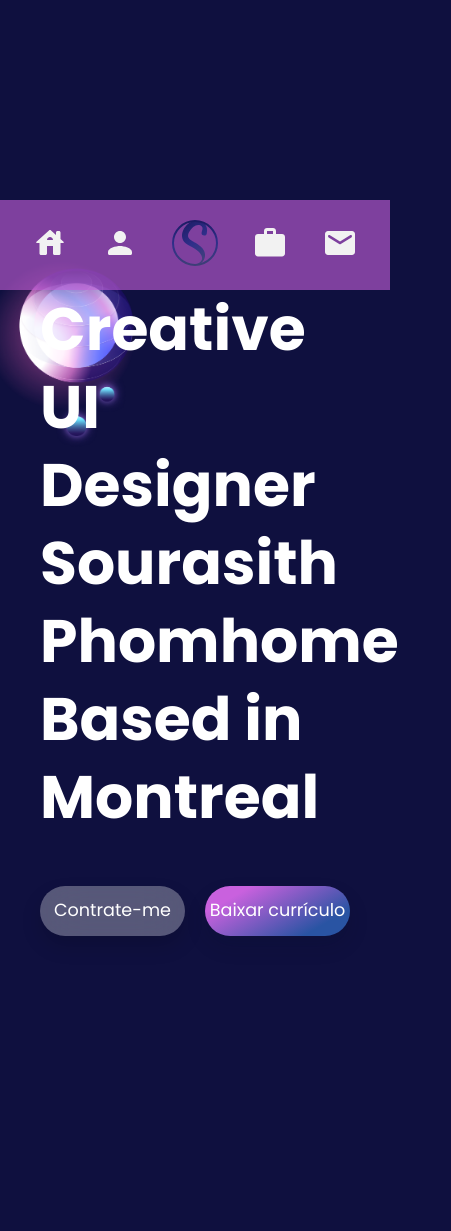
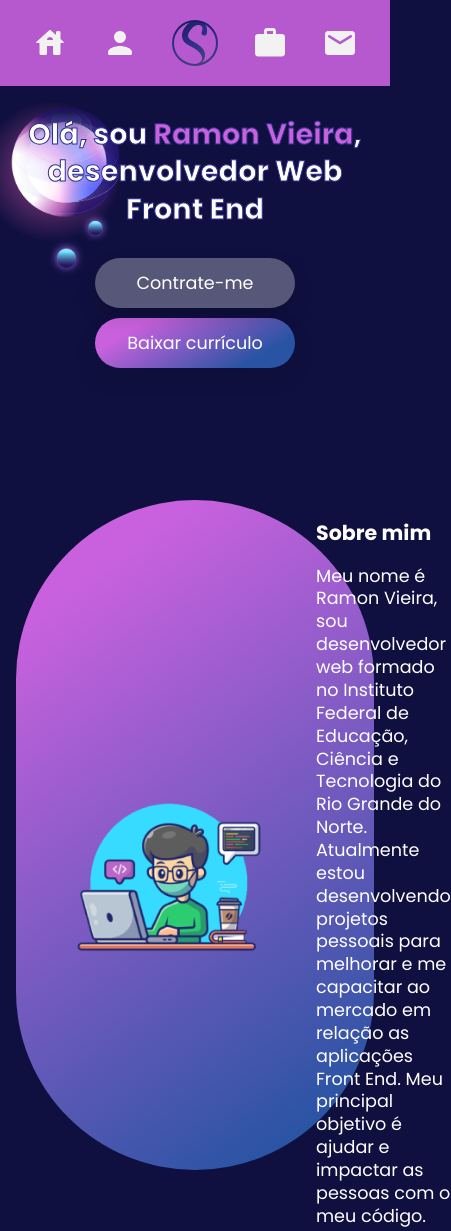
Before and after one commit to RamonSVieira/portfolio, a plain HTML site: page index.html in a window 390 px wide. Shown: the top 1231 px of the page, 451 px wide, since content can reach past the window. Drawn offline with Linux system fonts and the light colour scheme.

Commit message:
seção sobre mim

```diff
--- a/index.html
+++ b/index.html
@@ -58,13 +58,23 @@
 
   <section class="container introduction">
     <div>
-      <h1>Creative UI Designer Sourasith Phomhome Based in Montreal</h1>
+      <h1>Olá, sou <span>Ramon Vieira</span>, desenvolvedor Web Front End </h1>
       <div class="buttons">
         <a class="button b1" href="">Contrate-me</a>
         <a class="button b2" href="">Baixar currículo</a>
       </div>
     </div>
   </section>
+
+  <section class="container about-me">
+    <div class="circle">
+      <img src="./images/avatar-1.png" alt="">
+      <div class="text-circle">
+        <h3>Sobre mim</h3>
+        <p>Meu nome é Ramon Vieira, sou desenvolvedor web formado no Instituto Federal de Educação, Ciência e Tecnologia do Rio Grande do Norte. Atualmente estou desenvolvendo projetos pessoais para melhorar e me capacitar ao mercado em relação as aplicações Front End. Meu principal objetivo é ajudar e impactar as pessoas com o meu código.</p>
+      </div>
+    </div>
+  </section>
 </body>
 
 </html>
--- a/styles/aboutMe.css
+++ b/styles/aboutMe.css
@@ -0,0 +1,14 @@
+.about-me .circle {
+  margin: 0 auto;
+  max-width: 630px;
+  height: 630px;
+  padding: 20px;
+  background: linear-gradient(144.11deg, #c961de 13.74%, #2954a3 90.91%);
+  border-radius: 350px;
+  display: grid;
+  grid-template-columns: 280px 1fr;
+  align-items: center;
+
+  font: 400 1.1rem/1.3 "Poppins", sans-serif;
+  color: var(--color-text1);
+}
--- a/styles/header.css
+++ b/styles/header.css
@@ -13,7 +13,7 @@ header::before {
   background-repeat: no-repeat;
   position: absolute;
   top: 60px;
-  z-index: -2;
+  z-index: -1;
 }
 
 .header.mobile {
@@ -101,8 +101,8 @@ header::before {
 @media (max-width: 500px) {
   header::before {
     width: 150px;
-    left: -14px;
-    top: 60px;
+    height: 180px;
+    left: -20px;
   }
 
   .header.desktop {
@@ -114,8 +114,9 @@ header::before {
   }
 
   .header.mobile ul {
+    position: fixed;
     width: 100%;
-    position: fixed;
+    top: 0px;
     display: flex;
     align-items: center;
     justify-content: center;
@@ -123,6 +124,7 @@ header::before {
     background-color: var(--color-bg-header-mobile);
     padding-top: 20px;
     padding-bottom: 20px;
+    z-index: 1;
   }
 }
 
--- a/styles/introduction.css
+++ b/styles/introduction.css
@@ -1,8 +1,8 @@
-.introduction div {
+.introduction > div {
   max-width: 720px;
 }
 
-.introduction div .buttons {
+.introduction > div .buttons {
   display: flex;
   justify-content: center;
   gap: 20px;
@@ -11,4 +11,33 @@
 .introduction h1 {
   font: 700 3.75rem/1.3 "Poppins", sans-serif;
   color: var(--color-text1);
+  margin-bottom: 60px;
 }
+
+.introduction h1 span {
+  color: var(--color-3);
+}
+
+@media (max-width: 820px) {
+  .introduction h1 {
+    font-size: 2.5rem;
+    text-align: center;
+    margin-bottom: 30px;
+  }
+}
+
+@media (max-width: 500px) {
+  .introduction h1 {
+    margin: auto;
+    margin-bottom: 30px;
+    max-width: 20ch;
+    font-size: 1.8rem;
+    -webkit-text-stroke: 1px #2f2f8a;
+  }
+
+  .introduction > div .buttons {
+    flex-direction: column;
+    align-items: center;
+    gap: 10px;
+  }
+}
--- a/styles/patterns.css
+++ b/styles/patterns.css
@@ -2,21 +2,46 @@ body {
   margin: 0px;
   padding: 0px;
   background-color: var(--color-bg);
-  height: 1900px;
+}
+
+h1,
+h2,
+h3,
+h4,
+h5,
+ul {
+  margin: 0px;
+  padding: 0px;
 }
 
 ul {
   list-style: none;
-  margin: 0px;
-  padding: 0px;
 }
 
 a {
   text-decoration: none;
 }
 
+img {
+  display: block;
+  width: 100%;
+}
+
 .container {
-  margin: 200px auto;
+  margin: 300px auto;
   max-width: 1200px;
-  padding: 40px;
+  padding: 0 40px;
 }
+
+@media (max-width: 800px) {
+  .container {
+    margin: 50px auto;
+  }
+}
+
+@media (max-width: 500px) {
+  .container {
+    margin: 100px auto;
+    padding: 16px;
+  }
+}
--- a/styles/utilities/colors.css
+++ b/styles/utilities/colors.css
@@ -1,6 +1,6 @@
 :root {
   --color-bg: #0f103f;
-  --color-bg-header-mobile: rgba(201, 97, 222, 0.6);
+  --color-bg-header-mobile: rgba(201, 97, 222, 0.9);
   --color-bg-2: rgba(255, 255, 255, 0.3);
 
   --color-1: #1c1c65;
```
Also changed, not shown: images/aboutme-detalhe.png (added), images/avatar-1.png (added), images/backgrounds/Background-aboutme.png (added), images/backgrounds/Ilustration-bottom-introduction.png (added).
